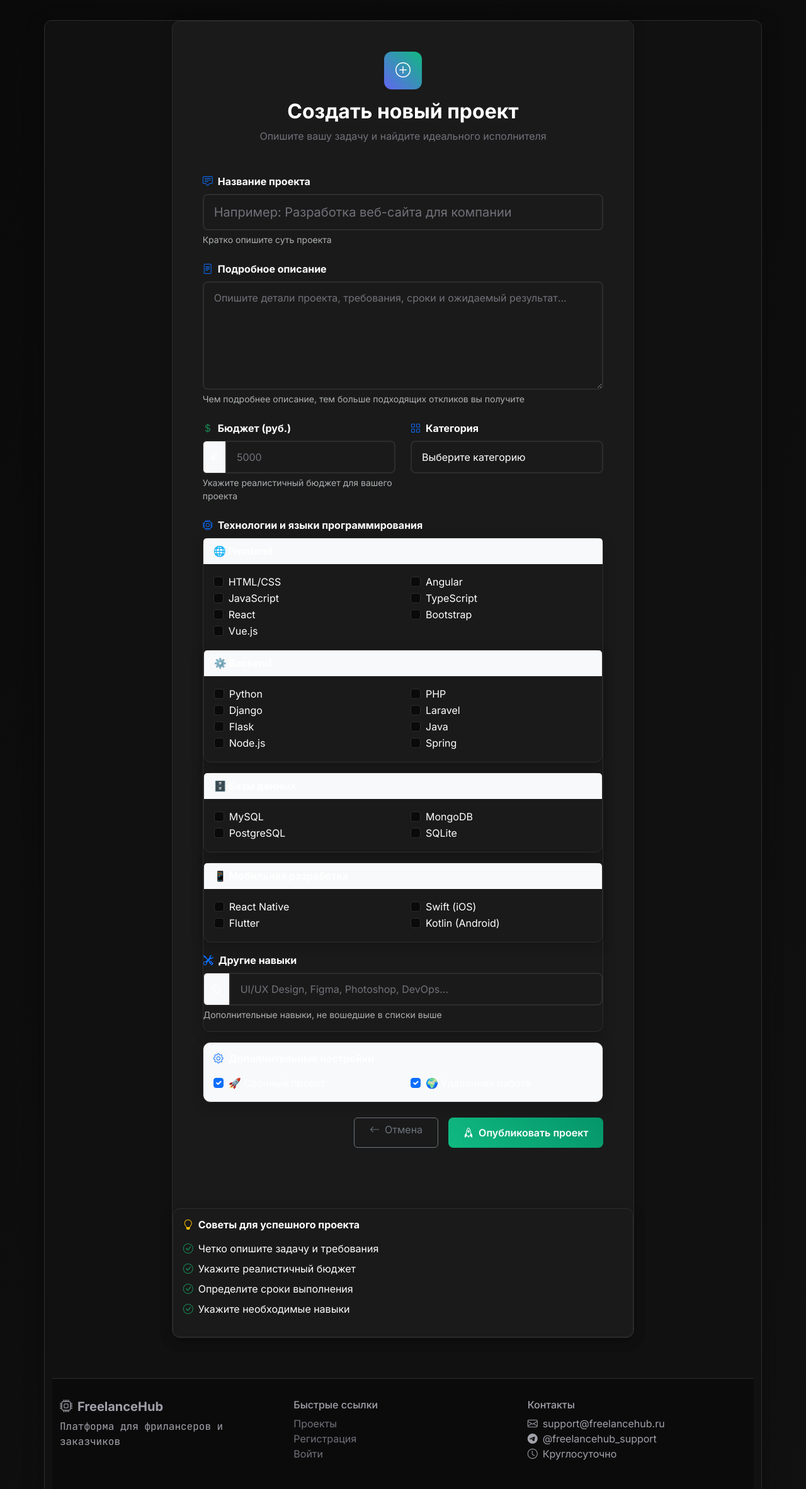
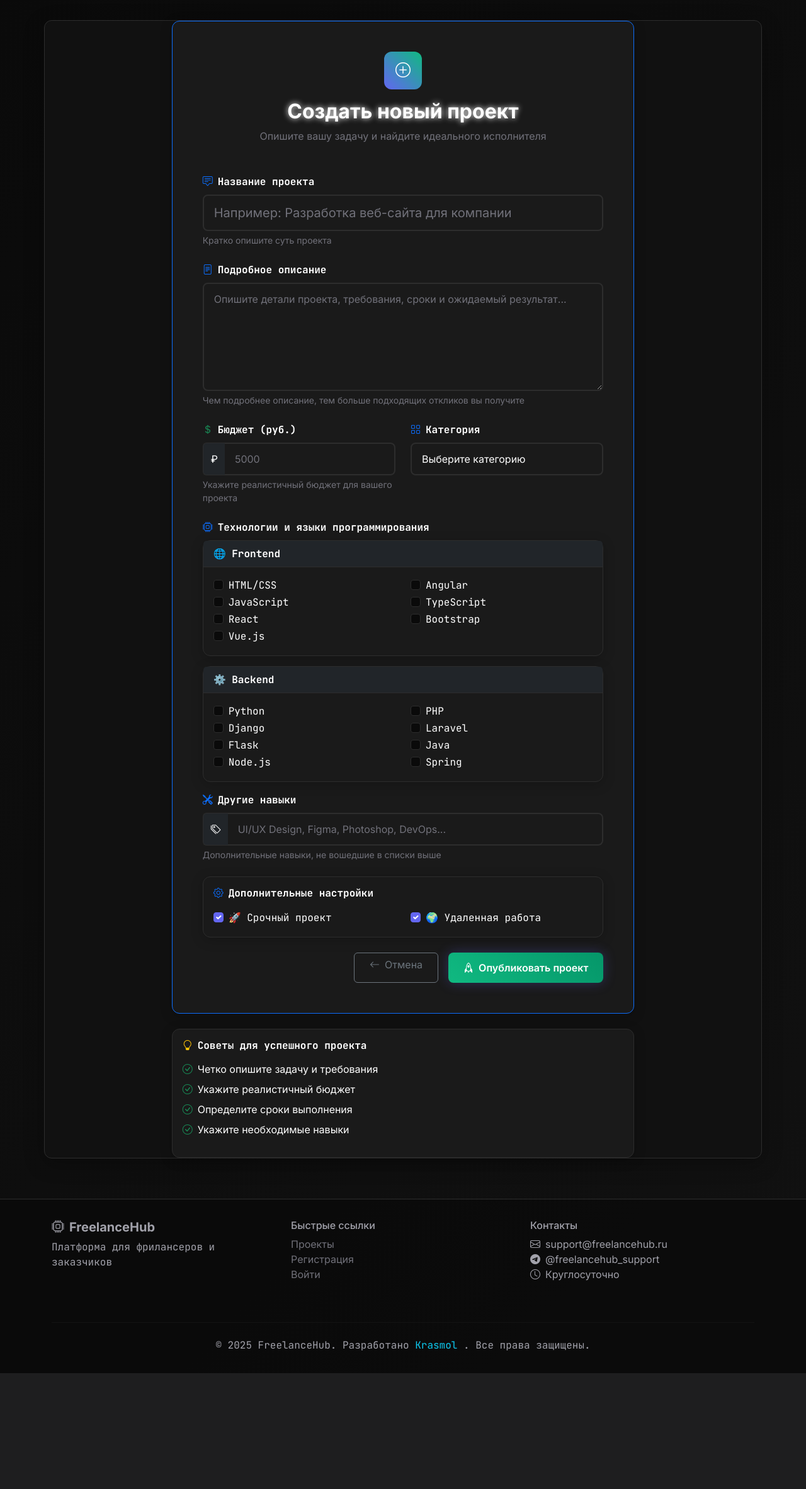
Before and after one commit to Krasmol/platform_for_freelancers, a Python web app: template templates/create_project.html in a window 1280 px wide. Shown: the part 63-2428 px from the top of the page at 63% size. After the commit the page ends 2244 px from the top, so only its background shows below. Run offline with Jinja, Linux system fonts and the light colour scheme; the template is opened without the code that fills it, so the values that code supplies are empty.

Commit message:
Update create_project.html
изменен стиль

```diff
--- a/templates/create_project.html
+++ b/templates/create_project.html
@@ -3,53 +3,53 @@
 {% block content %}
 <div class="row justify-content-center">
     <div class="col-lg-8">
-        <div class="card">
+        <div class="card border-primary">
             <div class="card-body p-5">
                 <div class="text-center mb-5">
                     <div class="feature-icon mx-auto">
                         <i class="bi bi-plus-circle"></i>
                     </div>
-                    <h2 class="fw-bold mt-3">Создать новый проект</h2>
+                    <h2 class="fw-bold mt-3 text-glow">Создать новый проект</h2>
                     <p class="text-muted">Опишите вашу задачу и найдите идеального исполнителя</p>
                 </div>
 
                 <form method="POST">
                     <!-- Основная информация -->
                     <div class="mb-4">
-                        <label for="title" class="form-label fw-bold">
+                        <label for="title" class="form-label fw-bold code-font">
                             <i class="bi bi-chat-square-text text-primary me-2"></i>Название проекта
                         </label>
                         <input type="text" class="form-control form-control-lg" id="title" name="title"
                                placeholder="Например: Разработка веб-сайта для компании" required>
-                        <div class="form-text">Кратко опишите суть проекта</div>
+                        <div class="form-text text-muted">Кратко опишите суть проекта</div>
                     </div>
 
                     <!-- Описание -->
                     <div class="mb-4">
-                        <label for="description" class="form-label fw-bold">
+                        <label for="description" class="form-label fw-bold code-font">
                             <i class="bi bi-file-text text-primary me-2"></i>Подробное описание
                         </label>
                         <textarea class="form-control" id="description" name="description" rows="6"
                                   placeholder="Опишите детали проекта, требования, сроки и ожидаемый результат..." required></textarea>
-                        <div class="form-text">Чем подробнее описание, тем больше подходящих откликов вы получите</div>
+                        <div class="form-text text-muted">Чем подробнее описание, тем больше подходящих откликов вы получите</div>
                     </div>
 
                     <!-- Бюджет и категория -->
                     <div class="row">
                         <div class="col-md-6 mb-4">
-                            <label for="budget" class="form-label fw-bold">
+                            <label for="budget" class="form-label fw-bold code-font">
                                 <i class="bi bi-currency-dollar text-success me-2"></i>Бюджет (руб.)
                             </label>
                             <div class="input-group">
-                                <span class="input-group-text bg-light">₽</span>
-                                <input type="number" class="form-control" id="budget" name="budget"
+                                <span class="input-group-text bg-dark border-end-0">₽</span>
+                                <input type="number" class="form-control border-start-0" id="budget" name="budget"
                                        min="0" placeholder="5000" required>
                             </div>
-                            <div class="form-text">Укажите реалистичный бюджет для вашего проекта</div>
+                            <div class="form-text text-muted">Укажите реалистичный бюджет для вашего проекта</div>
                         </div>
 
                         <div class="col-md-6 mb-4">
-                            <label for="category" class="form-label fw-bold">
+                            <label for="category" class="form-label fw-bold code-font">
                                 <i class="bi bi-grid text-primary me-2"></i>Категория
                             </label>
                             <select class="form-select" id="category" name="category" required>
@@ -65,45 +65,41 @@
                         </div>
                     </div>
 
-
-
-
-                    <!-- Навыки -->
                     <!-- Технологии -->
                     <div class="mb-4">
-                        <label class="form-label fw-bold">
+                        <label class="form-label fw-bold code-font">
                             <i class="bi bi-cpu text-primary me-2"></i>Технологии и языки программирования
                         </label>
 
                         <!-- Frontend -->
-                        <div class="card mb-3">
-                            <div class="card-header bg-light">
-                                <strong>🌐 Frontend</strong>
+                        <div class="card mb-3 bg-dark">
+                            <div class="card-header bg-dark border-bottom">
+                                <strong class="code-font">🌐 Frontend</strong>
                             </div>
                             <div class="card-body">
                                 <div class="row">
                                     <div class="col-md-6">
                                         <div class="form-check">
                                             <input class="form-check-input" type="checkbox" name="technologies" value="HTML/CSS" id="html">
-                                                <label class="form-check-label" for="html">
+                                            <label class="form-check-label code-font" for="html">
                                                 HTML/CSS
                                             </label>
                                         </div>
                                         <div class="form-check">
                                             <input class="form-check-input" type="checkbox" name="technologies" value="JavaScript" id="js">
-                                                <label class="form-check-label" for="js">
+                                            <label class="form-check-label code-font" for="js">
                                                 JavaScript
                                             </label>
                                         </div>
                                         <div class="form-check">
                                             <input class="form-check-input" type="checkbox" name="technologies" value="React" id="react">
-                                                <label class="form-check-label" for="react">
+                                            <label class="form-check-label code-font" for="react">
                                                 React
                                             </label>
                                         </div>
                                         <div class="form-check">
                                             <input class="form-check-input" type="checkbox" name="technologies" value="Vue.js" id="vue">
-                                                <label class="form-check-label" for="vue">
+                                            <label class="form-check-label code-font" for="vue">
                                                 Vue.js
                                             </label>
                                         </div>
@@ -111,55 +107,56 @@
                                     <div class="col-md-6">
                                         <div class="form-check">
                                             <input class="form-check-input" type="checkbox" name="technologies" value="Angular" id="angular">
-                                                <label class="form-check-label" for="angular">
+                                            <label class="form-check-label code-font" for="angular">
                                                 Angular
                                             </label>
                                         </div>
                                         <div class="form-check">
                                             <input class="form-check-input" type="checkbox" name="technologies" value="TypeScript" id="ts">
-                                                <label class="form-check-label" for="ts">
+                                            <label class="form-check-label code-font" for="ts">
                                                 TypeScript
                                             </label>
                                         </div>
                                         <div class="form-check">
                                             <input class="form-check-input" type="checkbox" name="technologies" value="Bootstrap" id="bootstrap">
-                                                <label class="form-check-label" for="bootstrap">
+                                            <label class="form-check-label code-font" for="bootstrap">
                                                 Bootstrap
                                             </label>
-                                            </div
                                         </div>
                                     </div>
                                 </div>
                             </div>
+                        </div>
+
                         <!-- Backend -->
-                        <div class="card mb-3">
-                            <div class="card-header bg-light">
-                                <strong>⚙️ Backend</strong>
+                        <div class="card mb-3 bg-dark">
+                            <div class="card-header bg-dark border-bottom">
+                                <strong class="code-font">⚙️ Backend</strong>
                             </div>
                             <div class="card-body">
                                 <div class="row">
                                     <div class="col-md-6">
                                         <div class="form-check">
                                             <input class="form-check-input" type="checkbox" name="technologies" value="Python" id="python">
-                                            <label class="form-check-label" for="python">
+                                            <label class="form-check-label code-font" for="python">
                                                 Python
                                             </label>
                                         </div>
                                         <div class="form-check">
                                             <input class="form-check-input" type="checkbox" name="technologies" value="Django" id="django">
-                                            <label class="form-check-label" for="django">
+                                            <label class="form-check-label code-font" for="django">
                                                 Django
                                             </label>
                                         </div>
                                         <div class="form-check">
                                             <input class="form-check-input" type="checkbox" name="technologies" value="Flask" id="flask">
-                                            <label class="form-check-label" for="flask">
+                                            <label class="form-check-label code-font" for="flask">
                                                 Flask
                                             </label>
                                         </div>
                                         <div class="form-check">
                                             <input class="form-check-input" type="checkbox" name="technologies" value="Node.js" id="node">
-                                            <label class="form-check-label" for="node">
+                                            <label class="form-check-label code-font" for="node">
                                                 Node.js
                                             </label>
                                         </div>
@@ -167,104 +164,26 @@
                                     <div class="col-md-6">
                                         <div class="form-check">
                                             <input class="form-check-input" type="checkbox" name="technologies" value="PHP" id="php">
-                                            <label class="form-check-label" for="php">
+                                            <label class="form-check-label code-font" for="php">
                                                 PHP
                                             </label>
                                         </div>
                                         <div class="form-check">
                                             <input class="form-check-input" type="checkbox" name="technologies" value="Laravel" id="laravel">
-                                            <label class="form-check-label" for="laravel">
+                                            <label class="form-check-label code-font" for="laravel">
                                                 Laravel
                                             </label>
                                         </div>
                                         <div class="form-check">
                                             <input class="form-check-input" type="checkbox" name="technologies" value="Java" id="java">
-                                            <label class="form-check-label" for="java">
+                                            <label class="form-check-label code-font" for="java">
                                                 Java
                                             </label>
                                         </div>
                                         <div class="form-check">
                                             <input class="form-check-input" type="checkbox" name="technologies" value="Spring" id="spring">
-                                            <label class="form-check-label" for="spring">
+                                            <label class="form-check-label code-font" for="spring">
                                                 Spring
-                                            </label>
-                                        </div>
-                                    </div>
-                                </div>
-                            </div>
-                        </div>
-
-                        <!-- Базы данных -->
-                        <div class="card mb-3">
-                            <div class="card-header bg-light">
-                                <strong>🗄️ Базы данных</strong>
-                            </div>
-                            <div class="card-body">
-                                <div class="row">
-                                    <div class="col-md-6">
-                                        <div class="form-check">
-                                            <input class="form-check-input" type="checkbox" name="technologies" value="MySQL" id="mysql">
-                                            <label class="form-check-label" for="mysql">
-                                                MySQL
-                                            </label>
-                                        </div>
-                                        <div class="form-check">
-                                            <input class="form-check-input" type="checkbox" name="technologies" value="PostgreSQL" id="postgres">
-                                            <label class="form-check-label" for="postgres">
-                                                PostgreSQL
-                                            </label>
-                                        </div>
-                                    </div>
-                                    <div class="col-md-6">
-                                        <div class="form-check">
-                                            <input class="form-check-input" type="checkbox" name="technologies" value="MongoDB" id="mongo">
-                                            <label class="form-check-label" for="mongo">
-                                                MongoDB
-                                            </label>
-                                        </div>
-                                        <div class="form-check">
-                                            <input class="form-check-input" type="checkbox" name="technologies" value="SQLite" id="sqlite">
-                                            <label class="form-check-label" for="sqlite">
-                                                SQLite
-                                            </label>
-                                        </div>
-                                    </div>
-                                </div>
-                            </div>
-                        </div>
-
-                        <!-- Мобильная разработка -->
-                        <div class="card mb-3">
-                            <div class="card-header bg-light">
-                                <strong>📱 Мобильная разработка</strong>
-                            </div>
-                            <div class="card-body">
-                                <div class="row">
-                                    <div class="col-md-6">
-                                        <div class="form-check">
-                                            <input class="form-check-input" type="checkbox" name="technologies" value="React Native" id="react_native">
-                                            <label class="form-check-label" for="react_native">
-                                                React Native
-                                            </label>
-                                        </div>
-                                        <div class="form-check">
-                                            <input class="form-check-input" type="checkbox" name="technologies" value="Flutter" id="flutter">
-                                            <label class="form-check-label" for="flutter">
-                                                Flutter
-                                            </label>
-                                        </div>
-                                    </div>
-                                    <div class="col-md-6">
-                                        <div class="form-check">
-                                            <input class="form-check-input" type="checkbox" name="technologies" value="Swift" id="swift">
-                                            <label class="form-check-label" for="swift">
-                                                Swift (iOS)
-                                            </label>
-                                        </div>
-                                        <div class="form-check">
-                                            <input class="form-check-input" type="checkbox" name="technologies" value="Kotlin" id="kotlin">
-                                            <label class="form-check-label" for="kotlin">
-                                                Kotlin (Android)
                                             </label>
                                         </div>
                                     </div>
@@ -274,31 +193,31 @@
 
                         <!-- Другие навыки -->
                         <div class="mb-3">
-                            <label for="skills_required" class="form-label fw-bold">
+                            <label for="skills_required" class="form-label fw-bold code-font">
                                 <i class="bi bi-tools text-primary me-2"></i>Другие навыки
                             </label>
                             <div class="input-group">
-                                <span class="input-group-text bg-light">
+                                <span class="input-group-text bg-dark border-end-0">
                                     <i class="bi bi-tags"></i>
                                 </span>
-                                <input type="text" class="form-control" id="skills_required" name="skills_required"
+                                <input type="text" class="form-control border-start-0" id="skills_required" name="skills_required"
                                        placeholder="UI/UX Design, Figma, Photoshop, DevOps...">
                             </div>
-                            <div class="form-text">Дополнительные навыки, не вошедшие в списки выше</div>
+                            <div class="form-text text-muted">Дополнительные навыки, не вошедшие в списки выше</div>
                         </div>
                     </div>
 
                     <!-- Дополнительные настройки -->
-                    <div class="card bg-light mb-4">
+                    <div class="card bg-dark mb-4">
                         <div class="card-body">
-                            <h6 class="fw-bold mb-3">
+                            <h6 class="fw-bold mb-3 code-font">
                                 <i class="bi bi-gear text-primary me-2"></i>Дополнительные настройки
                             </h6>
                             <div class="row">
                                 <div class="col-md-6">
                                     <div class="form-check">
                                         <input class="form-check-input" type="checkbox" id="urgent" checked>
-                                        <label class="form-check-label" for="urgent">
+                                        <label class="form-check-label code-font" for="urgent">
                                             🚀 Срочный проект
                                         </label>
                                     </div>
@@ -306,7 +225,7 @@
                                 <div class="col-md-6">
                                     <div class="form-check">
                                         <input class="form-check-input" type="checkbox" id="remote" checked>
-                                        <label class="form-check-label" for="remote">
+                                        <label class="form-check-label code-font" for="remote">
                                             🌍 Удаленная работа
                                         </label>
                                     </div>
@@ -320,7 +239,7 @@
                         <a href="{{ url_for('projects') }}" class="btn btn-outline-secondary me-md-2 px-4">
                             <i class="bi bi-arrow-left me-2"></i>Отмена
                         </a>
-                        <button type="submit" class="btn btn-success px-4">
+                        <button type="submit" class="btn btn-success px-4 glow">
                             <i class="bi bi-rocket me-2"></i>Опубликовать проект
                         </button>
                     </div>
@@ -329,9 +248,9 @@
         </div>
 
         <!-- Советы -->
-        <div class="card mt-4">
+        <div class="card mt-4 bg-dark">
             <div class="card-body">
-                <h6 class="fw-bold mb-3">
+                <h6 class="fw-bold mb-3 code-font">
                     <i class="bi bi-lightbulb text-warning me-2"></i>Советы для успешного проекта
                 </h6>
                 <ul class="list-unstyled">
@@ -344,4 +263,16 @@
         </div>
     </div>
 </div>
+
+<style>
+.form-check-input:checked {
+    background-color: var(--accent-primary);
+    border-color: var(--accent-primary);
+}
+
+.card.bg-dark {
+    background: var(--bg-card) !important;
+    border: 1px solid var(--border-color);
+}
+</style>
 {% endblock %}
```
Lines whose indentation alone changed are shown as unchanged.
